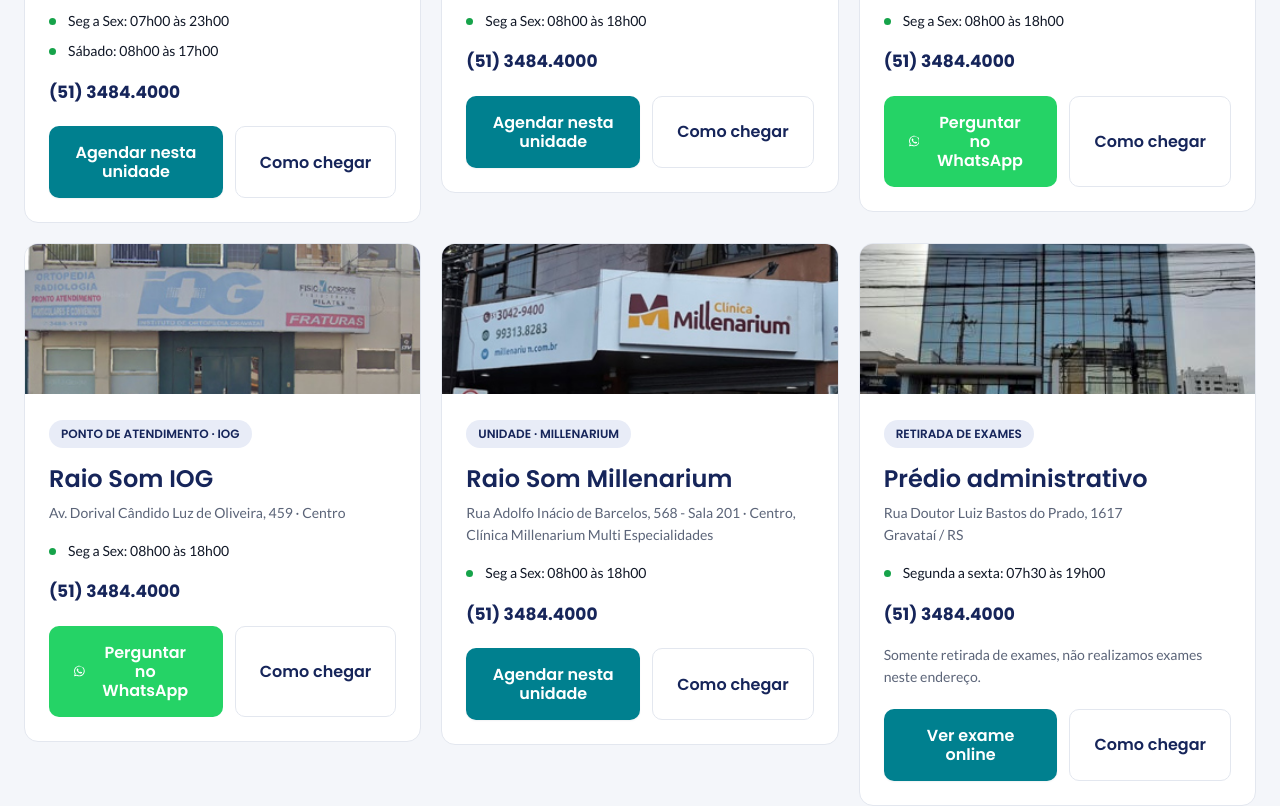
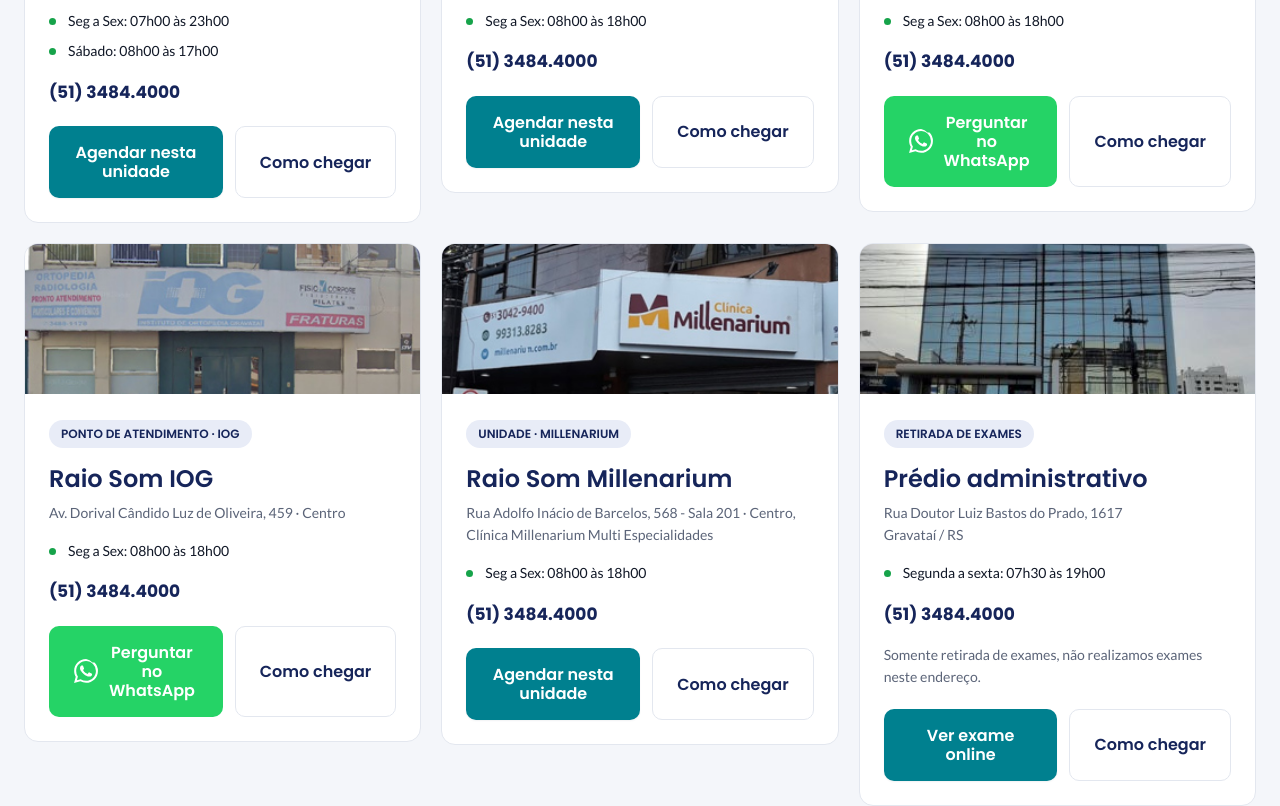
Before and after one commit to eduardodr-coding/raiosom, a Next.js app: page / in a window 1280 px wide. Shown: the part 3940-4746 px from the top of the page. Built offline with nearby package versions, Linux system fonts and the light colour scheme.

Commit message:
Aumenta o símbolo do WhatsApp nos botões
De 18 para 24 px, e com `flex: none` para ele não encolher quando o texto do
botão quebra em duas linhas — era ali que virava um ponto verde ao lado do
texto.

Co-Authored-By: Claude Opus 5 <noreply@anthropic.com>

```diff
--- a/components/ui/Button.tsx
+++ b/components/ui/Button.tsx
@@ -60,7 +60,7 @@ function Conteudo({ variant, children }: { variant?: ButtonVariant; children: Re
 
   return (
     <>
-      <IconeRede rede="whatsapp" tamanho={20} />
+      <IconeRede rede="whatsapp" tamanho={24} />
       {children}
     </>
   );
--- a/styles/componentes.css
+++ b/styles/componentes.css
@@ -77,6 +77,12 @@
   --btn-fundo: var(--whatsapp);
   --btn-fundo-hover: var(--whatsapp-escuro);
   --btn-texto: var(--branco);
+}
+
+/* O símbolo não encolhe quando o texto do botão quebra em duas linhas: sem
+   isso ele vira um ponto verde ao lado de um bloco de texto. */
+.btn--whatsapp svg {
+  flex: none;
 }
 
 .btn--fantasma {
```
